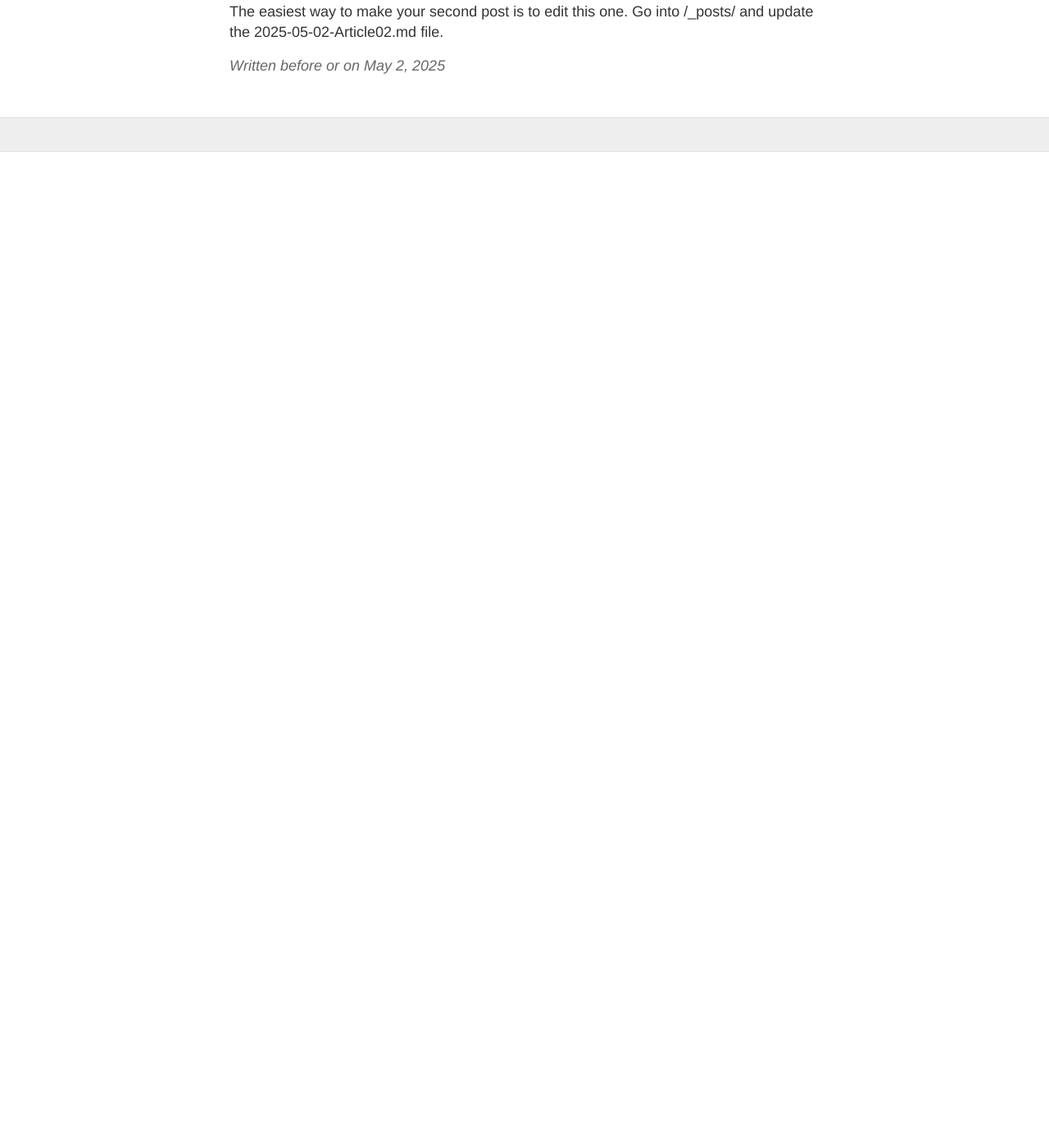
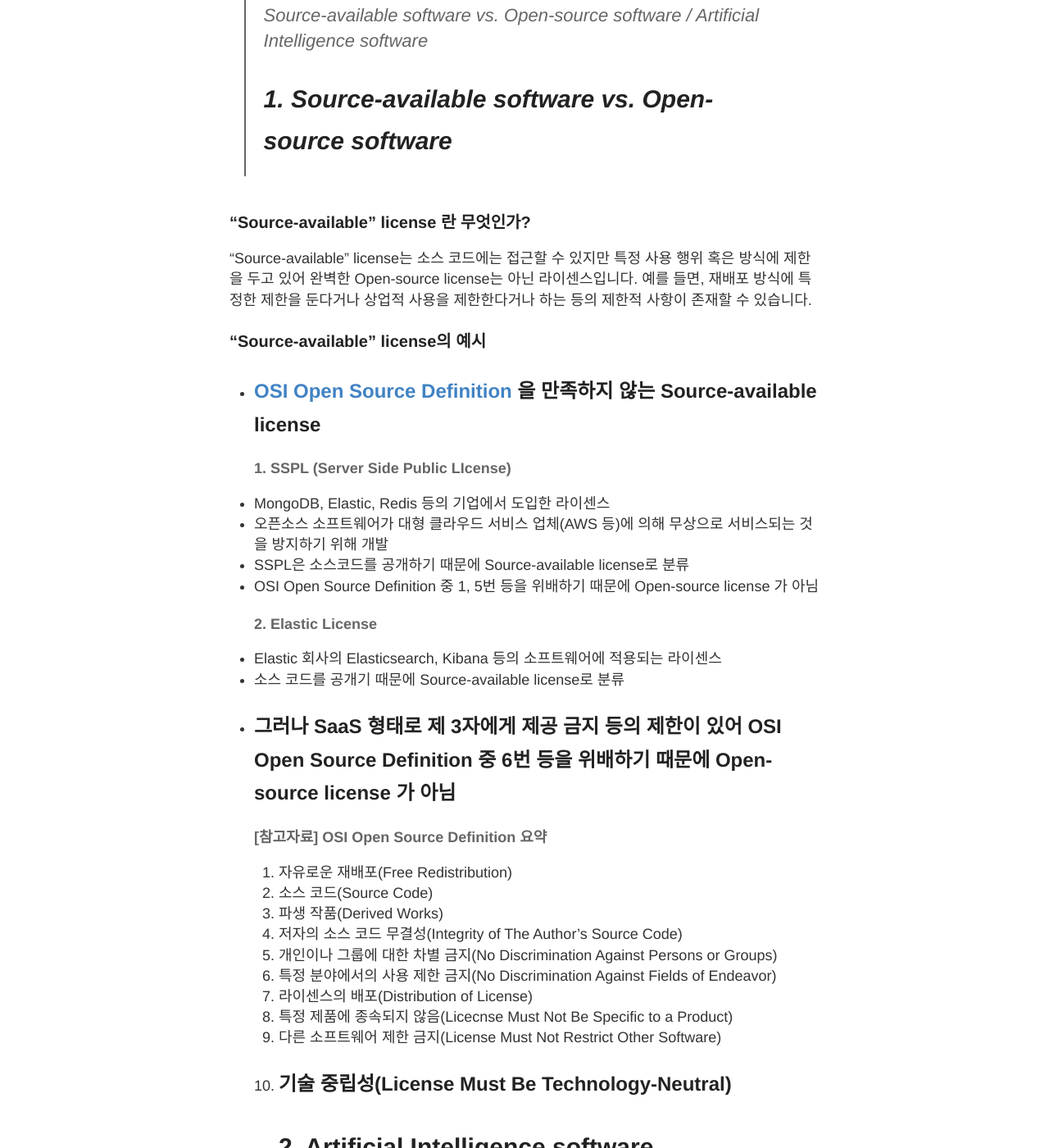
Before and after one commit to IISE-OSS25/LEE-trbl-blog, a Jekyll site: the page built from _posts/2025-05-02-Article02.md, in a window 1280 px wide and 1400 px high, scrolled down 265 px. Shown: the whole window at 82% size. Built offline with Jekyll 4.4.1, drawn with Linux system fonts in a browser that asks for light colours; before the commit the page ends 900 px from its top, so only the background shows below that; some of the changed text lies outside the part shown.

Commit message:
ADD : Assignment 05

```diff
--- a/_posts/2025-05-02-Article02.md
+++ b/_posts/2025-05-02-Article02.md
@@ -1,10 +1,46 @@
 ---
 layout: post
-title: Article 2
+title: Open-source Software A05
 ---
+>Source-available software vs. Open-source software / Artificial Intelligence software
+# 1. Source-available software vs. Open-source software
 
-
-This text should be replaced by your second post.
-
-The easiest way to make your second post is to edit this one.
-Go into /_posts/ and update the 2025-05-02-Article02.md file.
+### "Source-available" license 란 무엇인가?
+"Source-available" license는 소스 코드에는 접근할 수 있지만 특정 사용 행위 혹은 방식에 제한을 두고 있어 완벽한 Open-source license는 아닌 라이센스입니다. 예를 들면, 재배포 방식에 특정한 제한을 둔다거나 상업적 사용을 제한한다거나 하는 등의 제한적 사항이 존재할 수 있습니다.
+### "Source-available" license의 예시
+- [OSI Open Source Definition](https://opensource.org/osd) 을 만족하지 않는 Source-available license
+---
+#### 1. SSPL (Server Side Public LIcense)
+- MongoDB, Elastic, Redis 등의 기업에서 도입한 라이센스
+- 오픈소스 소프트웨어가 대형 클라우드 서비스 업체(AWS 등)에 의해 무상으로 서비스되는 것을 방지하기 위해 개발
+- SSPL은 소스코드를 공개하기 때문에 Source-available license로 분류
+- OSI Open Source Definition 중 1, 5번 등을 위배하기 때문에 Open-source license 가 아님
+#### 2. Elastic License
+- Elastic 회사의 Elasticsearch, Kibana 등의 소프트웨어에 적용되는 라이센스
+- 소스 코드를 공개기 때문에 Source-available license로 분류
+- 그러나 SaaS 형태로 제 3자에게 제공 금지 등의 제한이 있어 OSI Open Source Definition 중 6번 등을 위배하기 때문에 Open-source license 가 아님
+---
+#### [참고자료] OSI Open Source Definition 요약
+1. 자유로운 재배포(Free Redistribution)
+2. 소스 코드(Source Code)
+3. 파생 작품(Derived Works)
+4. 저자의 소스 코드 무결성(Integrity of The Author's Source Code)
+5. 개인이나 그룹에 대한 차별 금지(No Discrimination Against Persons or Groups)
+6. 특정 분야에서의 사용 제한 금지(No Discrimination Against Fields of Endeavor)
+7. 라이센스의 배포(Distribution of License)
+8. 특정 제품에 종속되지 않음(Licecnse Must Not Be Specific to a Product)
+9. 다른 소프트웨어 제한 금지(License Must Not Restrict Other Software)
+10. 기술 중립성(License Must Be Technology-Neutral)
+---
+# 2. Artificial Intelligence software
+### OpenRAILs License란 무엇인가?
+- OpenRAILs License 는 인공지능 모델의 윤리적이고 책임감 있는 사용을 보장하기 위해 개발된 라이센스임
+- RAIL은 Responssible AI License의 약자
+- AI 기술의 오남용을 방지하기 위해서 개발자가 유해하고 무책임한 어플리케이션을 만드는 것을 방지하기 위해서 특정 유즈케이스에 제한을 두는 조항이 존재
+- [OpenRAILs : Towards Open Responsible AI Licensing Framework](https://huggingface.co/blog/open_rail)
+### OpenRAILs License는 Open-source license인가?
+- OpenRAILs License는 소스 코드를 공개하고, 파생 작품을 허용하며, 자유로운 재배포를 허용 특징이 있으나 특정 위험, 유해한 케이스의 사용을 제한 (책임감 있는 사용 보장)
+- 즉, OpenRAILs License 는 OSI Open Source Definition 중 6번(특정 분야에서의 사용 제한 금지)을 위배하기 때문에 Open-source license가 아님
+### OpenRAIL License의 예시
+- [BigScience BLOOM RAIL v1.0](https://huggingface.co/spaces/bigscience/license)
+- [CreativeML OpenRAIL-M](https://github.com/CompVis/stable-diffusion/blob/main/LICENSE)
```
